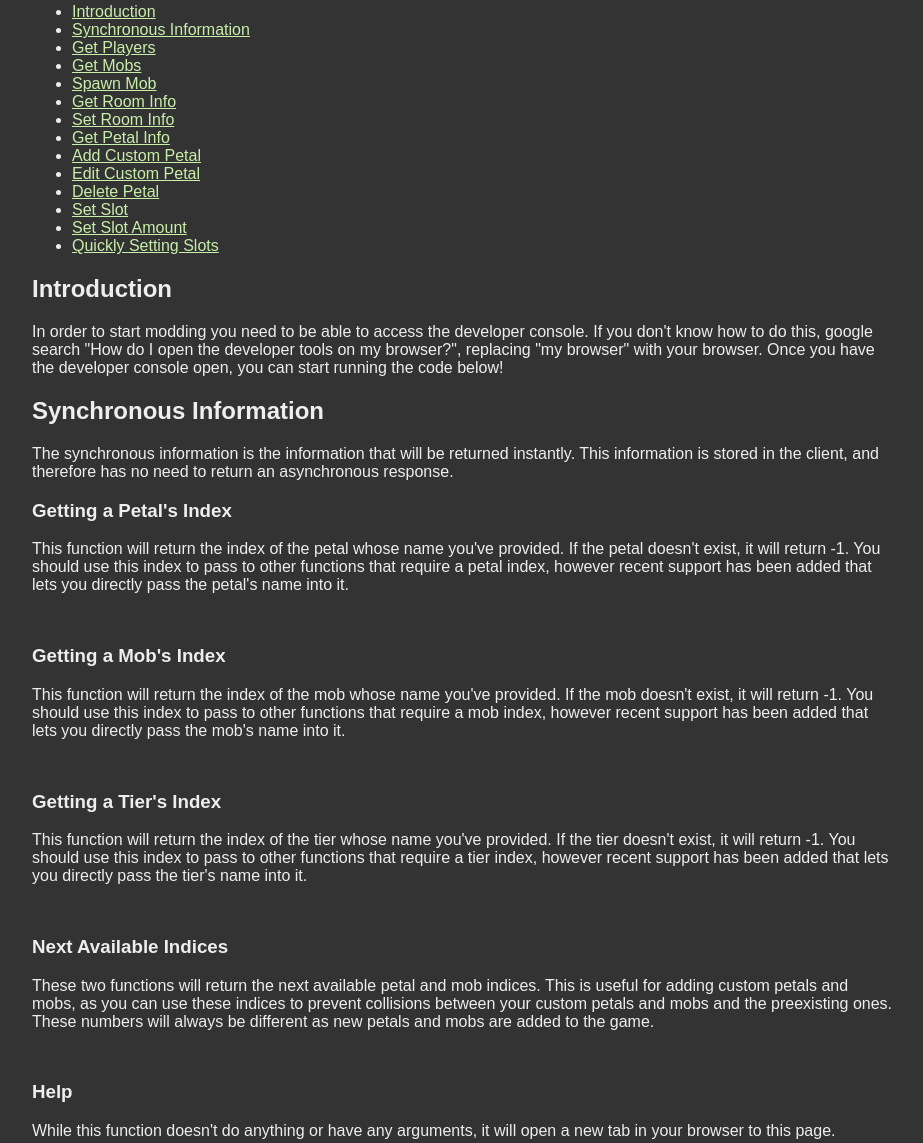
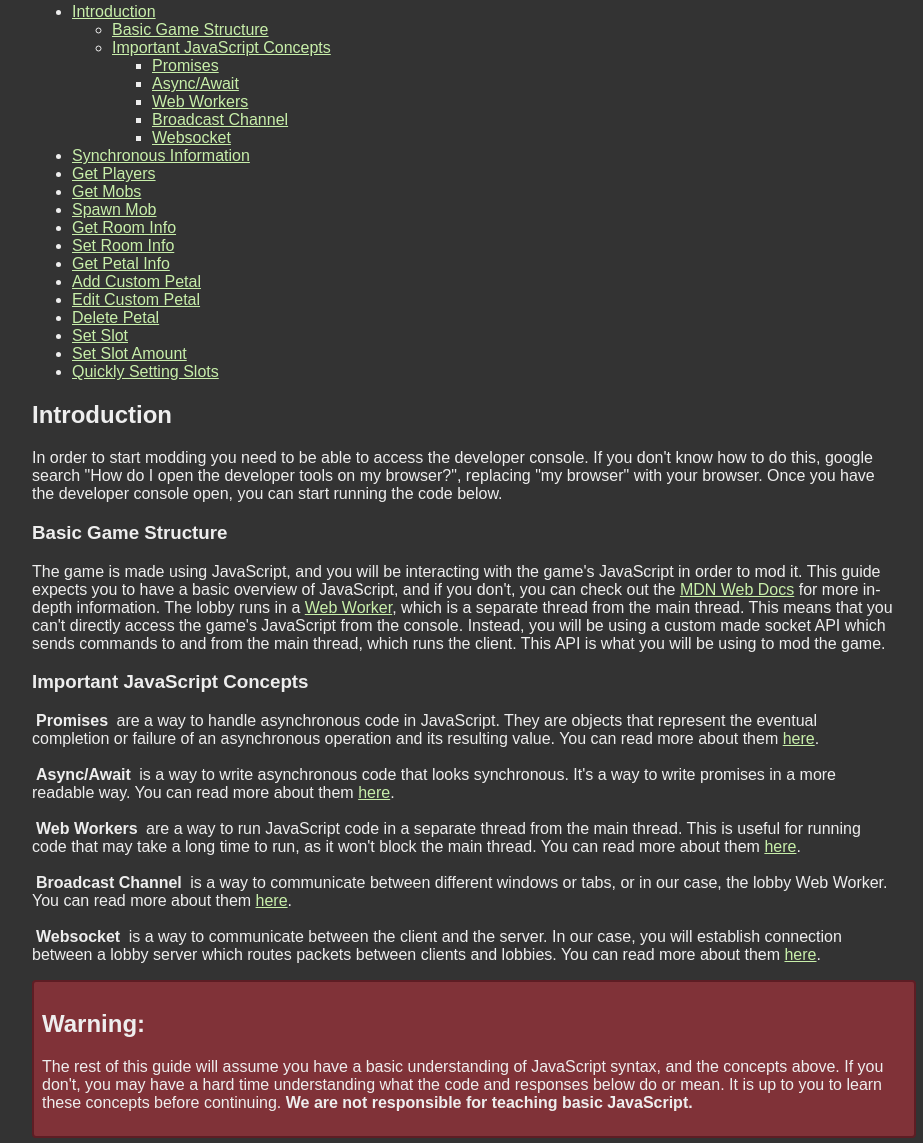
Before and after one commit to SleepyMez/game, a website built with webpack: page public/moddingAPI/index.html in a window 1280 px wide. Shown: the part 492-1635 px from the top of the page, without its empty margins (166-1089 px from the left). Built offline with nearby package versions, Linux system fonts and the light colour scheme; a small style sheet from the web is missing.

Commit message:
Update Modding API

```diff
--- a/public/moddingAPI/index.html
+++ b/public/moddingAPI/index.html
@@ -59,6 +59,12 @@
         .warning pre {
             width: calc(var(--element-width) - 2vmin);
         }
+
+        .mini-heading {
+            font-size: 2vmin;
+            font-weight: bold;
+            margin: .5vmin;
+        }
     </style>
 
     <link rel="stylesheet"
@@ -88,7 +94,22 @@
         </div>
         <h2>Table of Contents</h2>
         <ul>
-            <li><a href="#intro">Introduction</a></li>
+            <li>
+                <a href="#intro">Introduction</a>
+                <ul>
+                    <li><a href="#structure">Basic Game Structure</a></li>
+                    <li>
+                        <a href="#concepts">Important JavaScript Concepts</a>
+                        <ul>
+                            <li><a href="#concept-promise">Promises</a></li>
+                            <li><a href="#concept-async-await">Async/Await</a></li>
+                            <li><a href="#concept-web-worker">Web Workers</a></li>
+                            <li><a href="#concept-broadcast-channel">Broadcast Channel</a></li>
+                            <li><a href="#concept-websocket">Websocket</a></li>
+                        </ul>
+                    </li>
+                </ul>
+            </li>
             <li><a href="#syncInfo">Synchronous Information</a></li>
             <li><a href="#getPlayers">Get Players</a></li>
             <li><a href="#getMobs">Get Mobs</a></li>
@@ -110,8 +131,66 @@
             If you don't know how to do this, google search "How do I open the developer tools on my browser?",
             replacing
             "my browser" with your browser.
-            Once you have the developer console open, you can start running the code below!
+            Once you have the developer console open, you can start running the code below.
         </p>
+
+
+        <h3 id="structure">Basic Game Structure</h3>
+        <p>
+            The game is made using JavaScript, and you will be interacting with the game's JavaScript in order to mod
+            it.
+            This guide expects you to have a basic overview of JavaScript, and if you don't, you can check out the <a
+                href="https://developer.mozilla.org/en-US/docs/Web/JavaScript/Guide">MDN Web Docs</a> for more in-depth
+            information. The lobby runs in a <a
+                href="https://developer.mozilla.org/en-US/docs/Web/API/Web_Workers_API">Web
+                Worker</a>, which is a separate thread from the main thread. This means that you can't directly access
+            the
+            game's JavaScript from the console. Instead, you will be using a custom made socket API which sends commands
+            to
+            and from the main thread, which runs the client. This API is what you will be using to mod the game.
+        </p>
+
+        <h3 id="concepts">Important JavaScript Concepts</h3>
+        <p>
+            <span class="mini-heading" id="concept-promise">Promises</span> are a way to handle asynchronous code in
+            JavaScript. They are
+            objects that represent the eventual completion or failure of an asynchronous operation and its resulting
+            value.
+            You can read more about them <a
+                href="https://developer.mozilla.org/en-US/docs/Web/JavaScript/Reference/Global_Objects/Promise">here</a>.<br /><br />
+
+            <span class="mini-heading" id="concept-async-await">Async/Await</span> is a way to write asynchronous code
+            that looks synchronous.
+            It's a way to write promises in a more readable way. You can read more about them <a
+                href="https://developer.mozilla.org/en-US/docs/Web/JavaScript/Reference/Statements/async_function">here</a>.<br /><br />
+
+            <span class="mini-heading" id="concept-web-worker">Web Workers</span> are a way to run JavaScript code in a
+            separate thread from the
+            main thread. This is useful for running code that may take a long time to run, as it won't block the main
+            thread.
+            You can read more about them <a
+                href="https://developer.mozilla.org/en-US/docs/Web/API/Web_Workers_API">here</a>.<br /><br />
+
+            <span class="mini-heading" id="concept-broadcast-channel">Broadcast Channel</span> is a way to communicate
+            between different windows
+            or tabs, or in our case, the lobby Web Worker. You can read more about them <a
+                href="https://developer.mozilla.org/en-US/docs/Web/API/BroadcastChannel">here</a>.<br /><br />
+
+            <span class="mini-heading" id="concept-websocket">Websocket</span> is a way to communicate between the
+            client and the server. In our case,
+            you will establish connection between a lobby server which routes packets between clients and lobbies. You
+            can read
+            more about them <a href="https://developer.mozilla.org/en-US/docs/Web/API/WebSockets_API">here</a>.
+        </p>
+
+        <div class="warning">
+            <h2>Warning:</h2>
+            <p>
+                The rest of this guide will assume you have a basic understanding of JavaScript syntax, and the concepts above.
+                If you don't, you may have a hard time understanding what the code and responses below do or mean. It is up to
+                you to learn these concepts before continuing. <b>We are not responsible for teaching basic JavaScript.</b>
+            </p>
+        </div>
 
         <h2 id="syncInfo">Synchronous Information</h2>
         <p>
--- a/public/moddingAPI/index.js
+++ b/public/moddingAPI/index.js
@@ -425,6 +425,10 @@ apply("addCustomPetalStructure", "javascript", `class PetalConfig {
 
     // (attractsAggro: bool)
     setAttractsAggro(attractsAggro) {}
+
+    // (lighting: int)
+    // Used for adding lighting radius in the halloween mode darkness
+    setLighting(lighting) {}
 }
 
 class Drawing {
```
